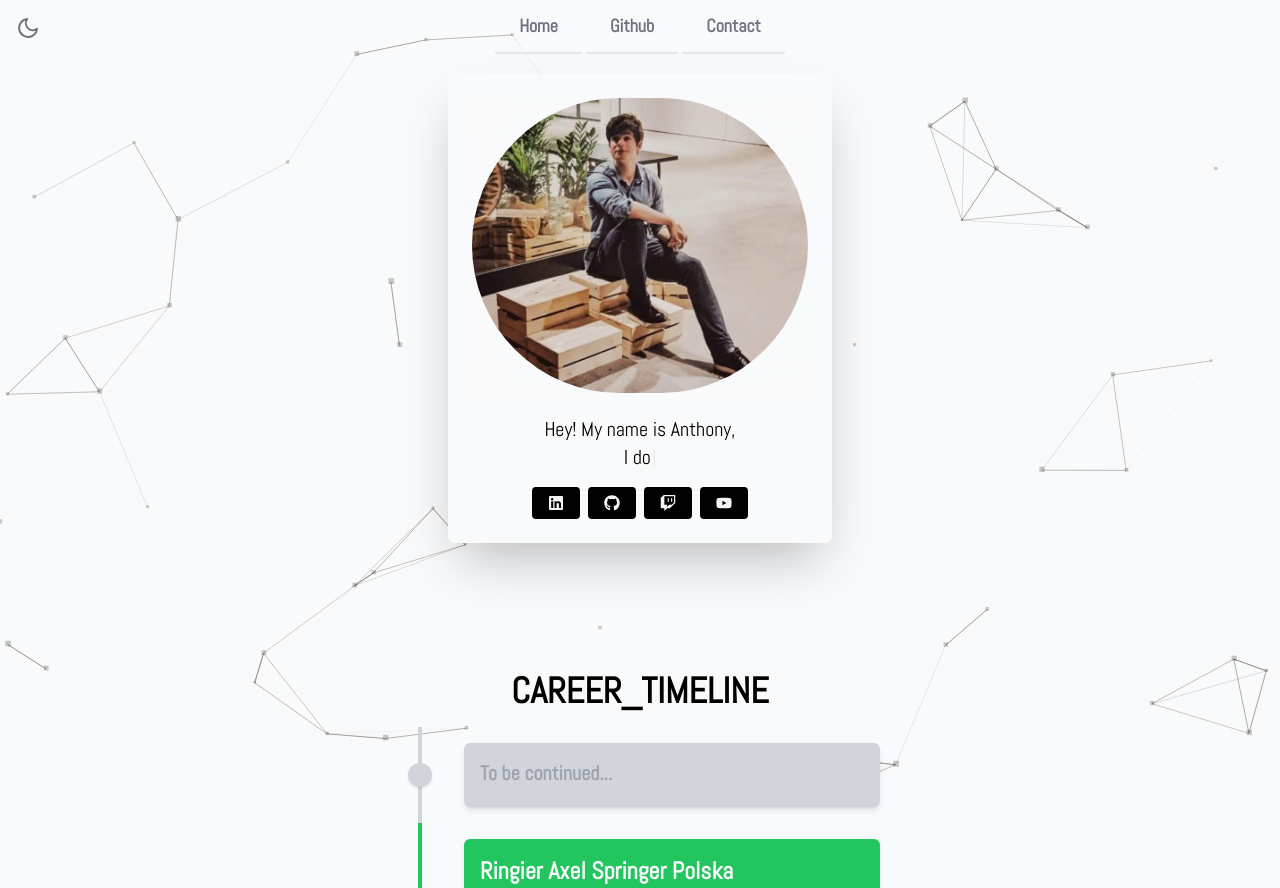
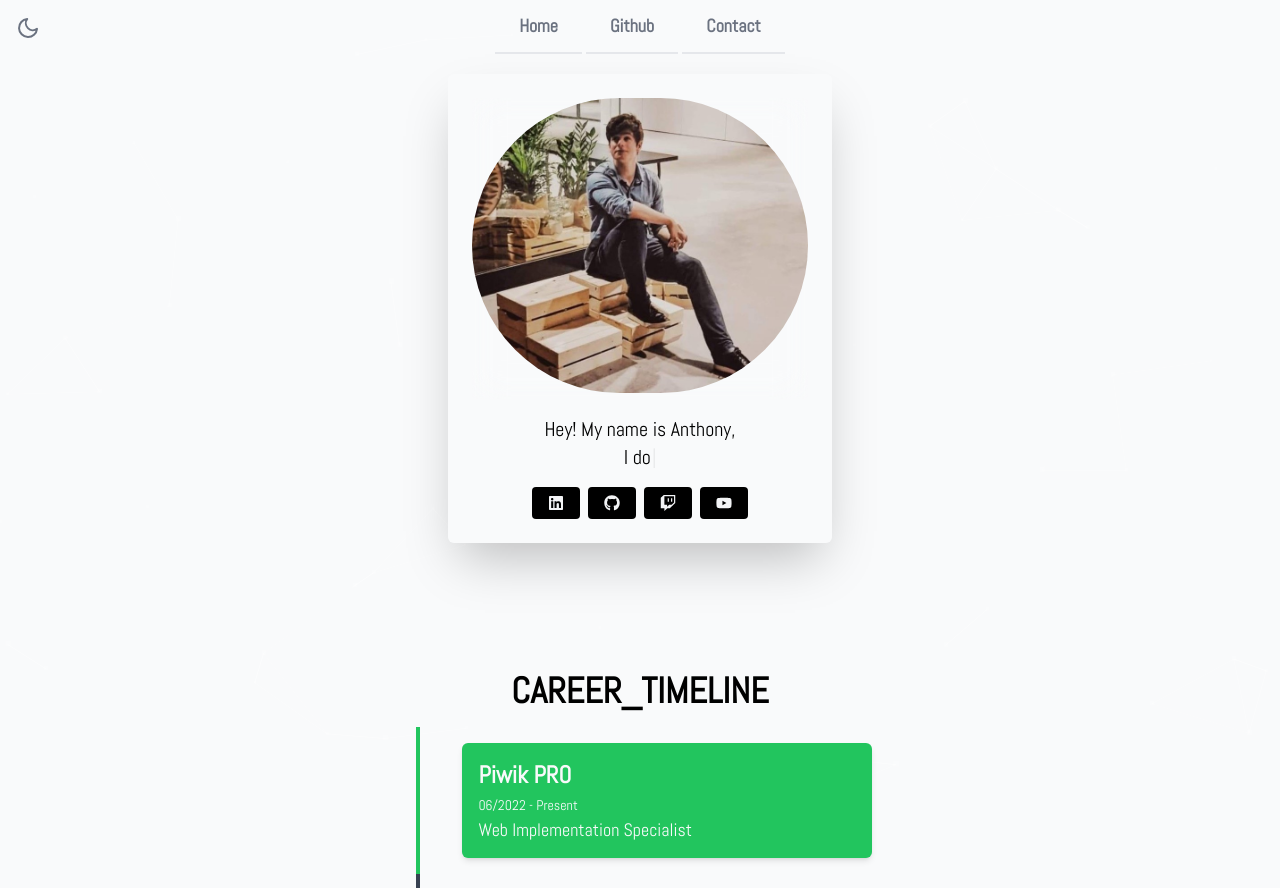
Before and after one commit to anthonybartczak/react-nextjs-portfolio, a Next.js app: page / in a window 1280 px wide. Shown: the top 888 px of the page. Built offline with nearby package versions, Linux system fonts and the light colour scheme.

Commit message:
Fixed contact form, readjusted particles (now change with theme) and dark mode colors

```diff
--- a/components/Roadmap.tsx
+++ b/components/Roadmap.tsx
@@ -5,33 +5,37 @@ export const Roadmap = () => {
 <>
     <h1 className='mt-32 mb-4 font-abel subpixel-antialiased text-4xl text-center font-bold'>CAREER_TIMELINE</h1>
     <div className="w-auto align-middle items-center justify-center max-w-xl mx-auto">
-                    <div className="flex flex-col md:grid grid-cols-5 pr-12 text-gray-50 pl-2">
+        <div className="flex flex-col md:grid grid-cols-5 pr-14 text-gray-50 pl-2">
             <div className="flex md:contents">
                 <div className="col-start-1 col-end-2 mr-8 md:ml-auto relative">
                     <div className="h-full w-6 flex items-center justify-center">
-                            <div className="h-full w-1 bg-gray-300 dark:bg-gray-500 pointer-events-none"></div>
+                        <div className="h-full w-1 bg-green-500 dark:bg-green-600 pointer-events-none"></div>
                     </div>
-                            <div className="w-6 h-6 absolute top-1/2 -mt-3 rounded-full bg-gray-300 dark:bg-gray-500 shadow text-center">
-                            <i className="fas fa-exclamation-circle text-gray-400"></i>
+                    <div
+                        className="animate-ping w-6 h-6 absolute top-1/2 -mt-3 rounded-full bg-green-500 shadow text-center">
+                        <i className="fas fa-times-circle text-white"></i>
                     </div>
                 </div>
-                        <div className="block-timeline bg-gray-300 dark:bg-gray-500">
-                            <h3 className="font-abel font-semibold text-xl mb-1 text-gray-400 dark:text-gray-100">To be continued...</h3>
-                            <p className="leading-tight">
+                <div className="block-timeline bg-green-500 dark:bg-green-600">
+                    <h3 className="font-abel font-semibold text-2xl mb-1 text-gray-50">Piwik PRO</h3>
+                    <h2 className="font-abel text-sm mb-1">06/2022 - Present</h2>
+                    <p className="font-abel leading-tight text-lg">
+                        Web Implementation Specialist
                     </p>
                 </div>
             </div>
             <div className="flex md:contents">
                 <div className="col-start-1 col-end-2 mr-8 md:ml-auto relative">
                     <div className="h-full w-6 flex items-center justify-center">
-                            <div className="h-full w-1 bg-green-500 dark:bg-green-600 pointer-events-none"></div>
+                        <div className="h-full w-1 bg-gray-700 pointer-events-none"></div>
                     </div>
-                            <div className="animate-ping w-6 h-6 absolute top-1/2 -mt-3 rounded-full bg-green-500 shadow text-center">
-                            <i className="fas fa-times-circle text-white"></i>
+                    <div className="w-6 h-6 absolute top-1/2 -mt-3 rounded-full bg-gray-700 shadow text-center">
+                        <i className="fas fa-check-circle text-white"></i>
                     </div>
                 </div>
-                        <div className="block-timeline bg-green-500 dark:bg-green-600">
-                            <h3 className="font-abel font-semibold text-2xl mb-1 text-gray-50">Ringier Axel Springer Polska</h3>
+                <div className="block-timeline bg-gray-700">
+                    <h3 className="font-abel font-semibold subpixel text-2xl mb-1">Ringier Axel Springer Polska</h3>
+                    <h2 className="font-abel text-sm mb-1">03/2021 - 06/2022</h2>
                     <p className="font-abel leading-tight text-lg">
                     Technical Service Specialist (E-commerce)
                     </p>
@@ -48,6 +52,7 @@ export const Roadmap = () => {
                 </div>
                 <div className="block-timeline bg-gray-700">
                     <h3 className="font-abel font-semibold subpixel text-2xl mb-1">Piwik PRO</h3>
+                    <h2 className="font-abel text-sm mb-1">09/2020 - 03/2021</h2>
                     <p className="font-abel leading-tight text-lg">
                         Technical Support Engineer
                     </p>
@@ -64,6 +69,7 @@ export const Roadmap = () => {
                 </div>
                 <div className="block-timeline bg-gray-700">
                     <h3 className="font-abel font-semibold text-2xl mb-1">Hewlett Packard Enterprise</h3>
+                    <h2 className="font-abel text-sm mb-1">09/2019 - 09/2020</h2>
                     <p className="font-abel leading-tight w-full text-lg">
                         Junior Sales Compensation Analyst
                     </p>
--- a/pages/api/contact.js
+++ b/pages/api/contact.js
@@ -4,15 +4,15 @@ export default async (req, res) => {
 
     let nodemailer = require('nodemailer')
     const transporter = nodemailer.createTransport({
-      host: 'smtp.ethereal.email',
-      port: 587,
+      host: 'smtp.gmail.com',
+      port: 465,
       auth: {
         user: process.env.REACT_APP_EMAIL_HANDLER,
         pass: process.env.REACT_APP_EMAIL_PASSWORD,
       }
     });
     const mailData = {
-      from: 'elvera.balistreri55@ethereal.email',
+      from: 'antoni.bartczak.mailer@gmail.com',
       to: `${process.env.REACT_APP_MY_EMAIL}`,
       subject: `Message From ${req.body.firstName} ${req.body.lastName}`,
       text: req.body.messageContent + " | Sent from: " + req.body.emailAddress,
--- a/pages/index.js
+++ b/pages/index.js
@@ -6,19 +6,30 @@ import { Technologies } from '../components/Technologies';
 import { FaYoutube, FaTwitch, FaGithub, FaLinkedin} from "react-icons/fa";
 import Typewriter from 'typewriter-effect';
 import Particles from "react-tsparticles";
-import particlesConfig from '../styles/particlesConfig';
+import particlesConfigLight from '../styles/particlesConfigLight';
+import particlesConfigDark from '../styles/particlesConfigDark';
+import { useTheme } from "next-themes";
 
 function Index() {
+
+  const { theme } = useTheme();
+  let particles;
+
+  if (theme == 'light') {
+    particles = <Particles className="particles-background" params={particlesConfigLight}/>
+  } else {
+    particles =  <Particles className="particles-background" params={particlesConfigDark}/>
+  };
 
   return (
     <>
       <div id='home' className=''>
         <Head>
-          <title>Anthony Bartczak Portfolio</title>
+          <title>anthonyb.tech</title>
         </Head>
         <Navbar/>
         <div>
-          <Particles className="particles-background" params={particlesConfig} />
+          { particles }
         </div>
         <main className="p-6 max-w-sm mx-2 md:mx-auto bg-gray-50 dark:bg-gray-800 rounded-md shadow-2xl items-center my-5 flex flex-wrap justify-center">
           <div className="filter backdrop-blur-lg dark:bg-gray-800 object-contain">
--- a/styles/main.css
+++ b/styles/main.css
@@ -97,7 +97,6 @@ html, body {
     p-4
     rounded-md
     my-4
-    mr-auto
     shadow-md
     w-full
 }
--- /dev/null
+++ b/styles/particlesConfigDark.js
@@ -0,0 +1,115 @@
+// src/config/particlesConfig.js
+
+const particlesConfigDark = {
+    "particles": {
+      "number": {
+        "value": 320,
+        "density": {
+          "enable": true,
+          "value_area": 6076.4368405685
+        }
+      },
+      "color": {
+        "value": "#FFFFFF"
+      },
+      "shape": {
+        "type": "polygon",
+        "stroke": {
+          "width": 0,
+          "color": "#FFFFFF"
+        },
+        "polygon": {
+          "nb_sides": 4
+        },
+        "image": {
+          "src": "img/github.svg",
+          "width": 100,
+          "height": 100
+        }
+      },
+      "opacity": {
+        "value": 0.11048066982851817,
+        "random": false,
+        "anim": {
+          "enable": false,
+          "speed": 1,
+          "opacity_min": 0.1,
+          "sync": false
+        }
+      },
+      "size": {
+        "value": 3,
+        "random": true,
+        "anim": {
+          "enable": false,
+          "speed": 40,
+          "size_min": 0.1,
+          "sync": false
+        }
+      },
+      "line_linked": {
+        "enable": true,
+        "distance": 150,
+        "color": "#FFFFFF",
+        "opacity": 0.6,
+        "width": 0.3
+      },
+      "move": {
+        "enable": true,
+        "speed": 0.7,
+        "direction": "bottom",
+        "random": false,
+        "straight": false,
+        "out_mode": "out",
+        "bounce": false,
+        "attract": {
+          "enable": false,
+          "rotateX": 600,
+          "rotateY": 1200
+        }
+      }
+    },
+    "interactivity": {
+      "detect_on": "window",
+      "events": {
+        "onhover": {
+          "enable": true,
+          "mode": "bubble"
+        },
+        "onclick": {
+          "enable": false,
+          "mode": "push"
+        },
+        "resize": true
+      },
+      "modes": {
+        "grab": {
+          "distance": 400,
+          "line_linked": {
+            "opacity": 1
+          }
+        },
+        "bubble": {
+          "distance": 300,
+          "size": 4,
+          "duration": 2,
+          "opacity": 2,
+          "speed": 1,
+          "color": "#f43f5e"
+        },
+        "repulse": {
+          "distance": 200,
+          "duration": 0.4
+        },
+        "push": {
+          "particles_nb": 4
+        },
+        "remove": {
+          "particles_nb": 2
+        }
+      }
+    },
+    "retina_detect": true
+  }
+
+export default particlesConfigDark;
--- a/styles/particlesConfig.js
+++ b/styles/particlesConfigLight.js
@@ -1,6 +1,6 @@
 // src/config/particlesConfig.js
 
-const particlesConfig = {
+const particlesConfigLight = {
     "particles": {
       "number": {
         "value": 320,
@@ -112,4 +112,4 @@ const particlesConfig = {
     "retina_detect": true
   }
 
-export default particlesConfig;
+export default particlesConfigLight;
```
Also changed, not shown: components/Technologies.tsx (+12 -12 lines). Lines whose indentation alone changed are shown as unchanged.
